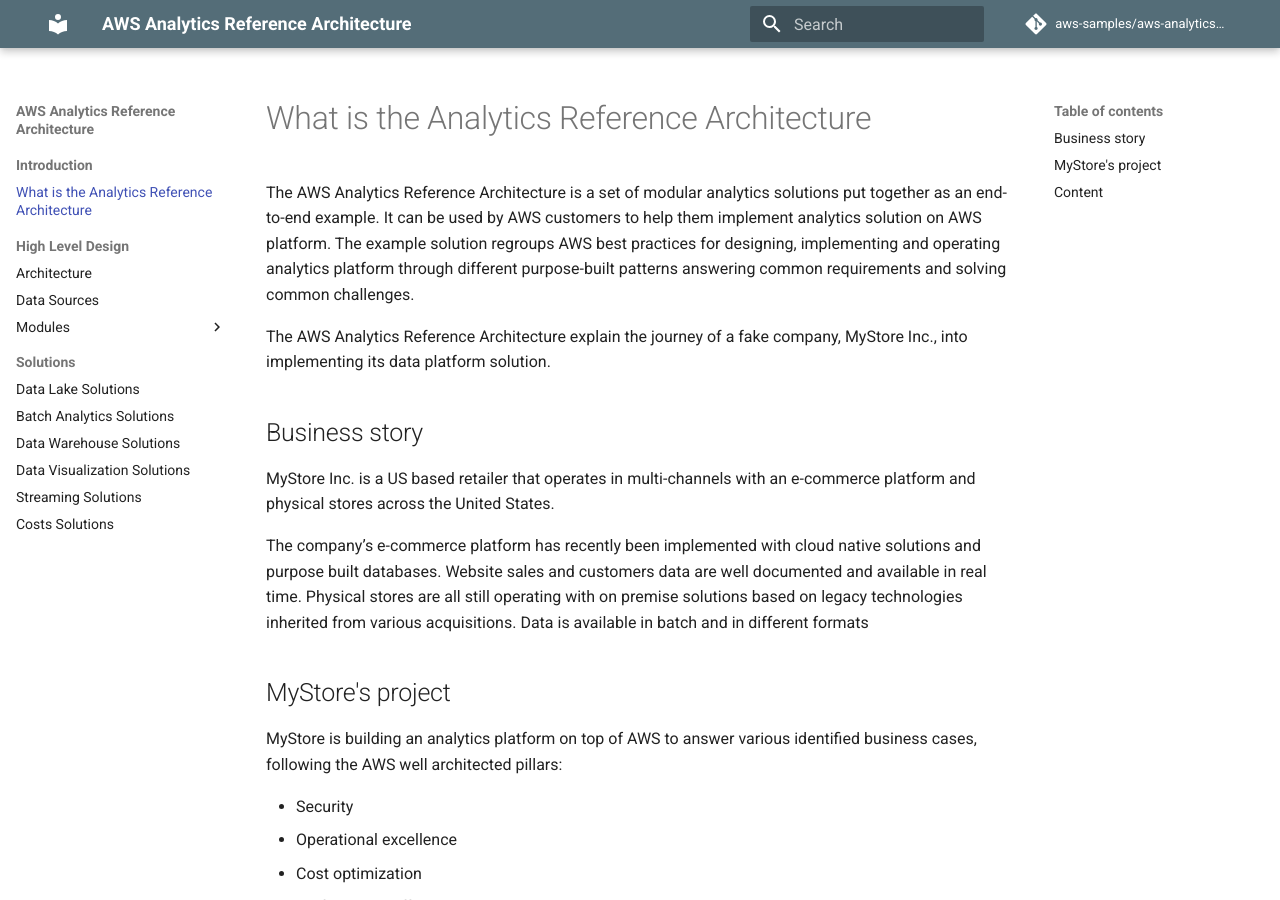
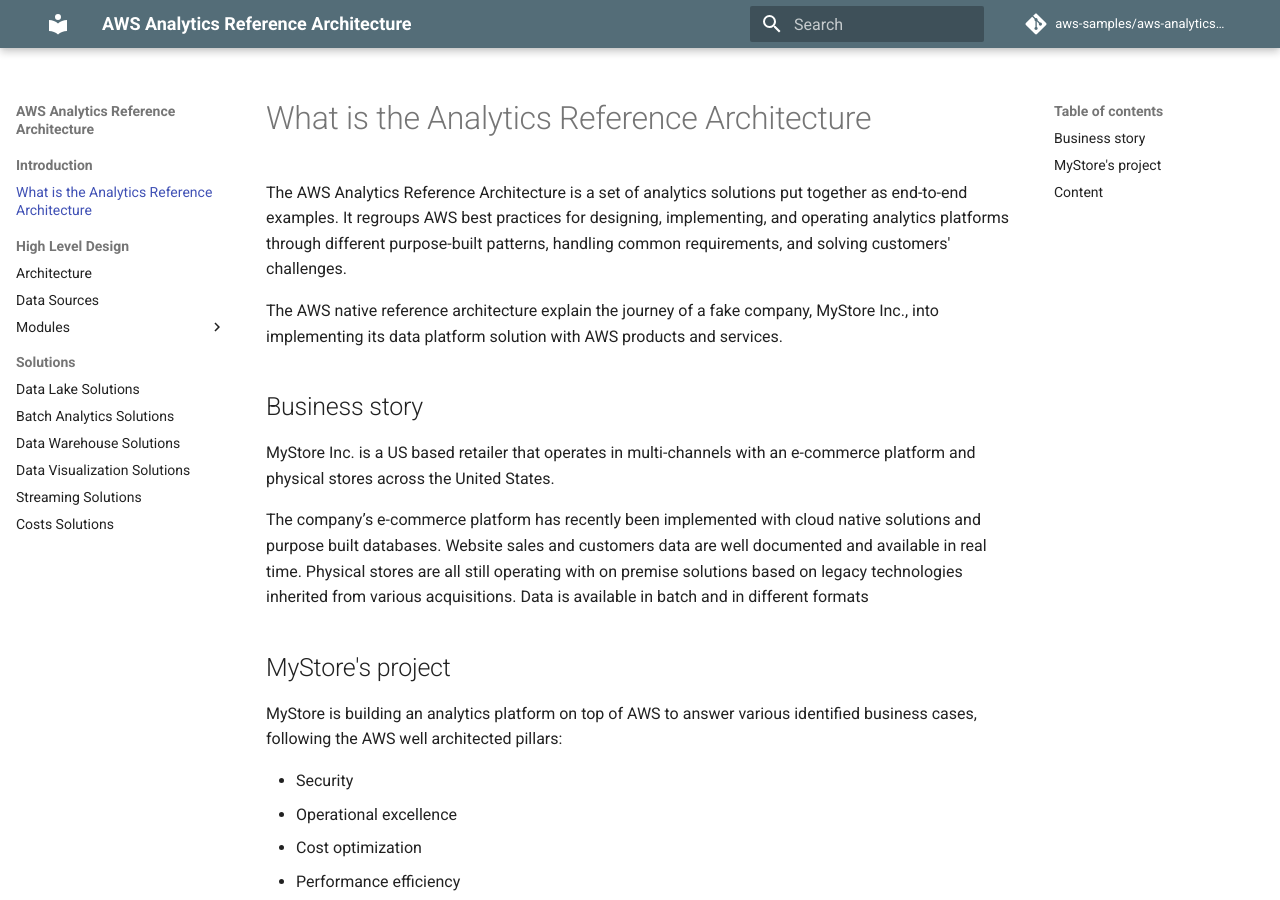
Before and after one commit to aws-samples/aws-analytics-reference-architecture, an MkDocs documentation site: the page built from doc/content/index.md, in a window 1280 px wide and 900 px high. Built offline with MkDocs 1.6.1 and Material for MkDocs 9.7.7, drawn with Linux system fonts in a browser that asks for light colours; nearby versions of some CDN libraries; comment, search, counter and statistics services are not loaded.

Commit message:
rephrased ref arch doc

```diff
--- a/doc/content/index.md
+++ b/doc/content/index.md
@@ -1,7 +1,7 @@
-The AWS Analytics Reference Architecture is a set of modular analytics solutions put together as an end-to-end example.
-It can be used by AWS customers to help them implement analytics solution on AWS platform. The example solution regroups AWS best practices for designing, implementing and operating analytics platform through different purpose-built patterns answering common requirements and solving common challenges.
+The AWS Analytics Reference Architecture is a set of analytics solutions put together as end-to-end examples.
+It regroups AWS best practices for designing, implementing, and operating analytics platforms through different purpose-built patterns, handling common requirements, and solving customers' challenges.
 
-The AWS Analytics Reference Architecture explain the journey of a fake company, MyStore Inc., into implementing its data platform solution.
+The AWS native reference architecture explain the journey of a fake company, MyStore Inc., into implementing its data platform solution with AWS products and services.
 
 ## Business story
 
```
